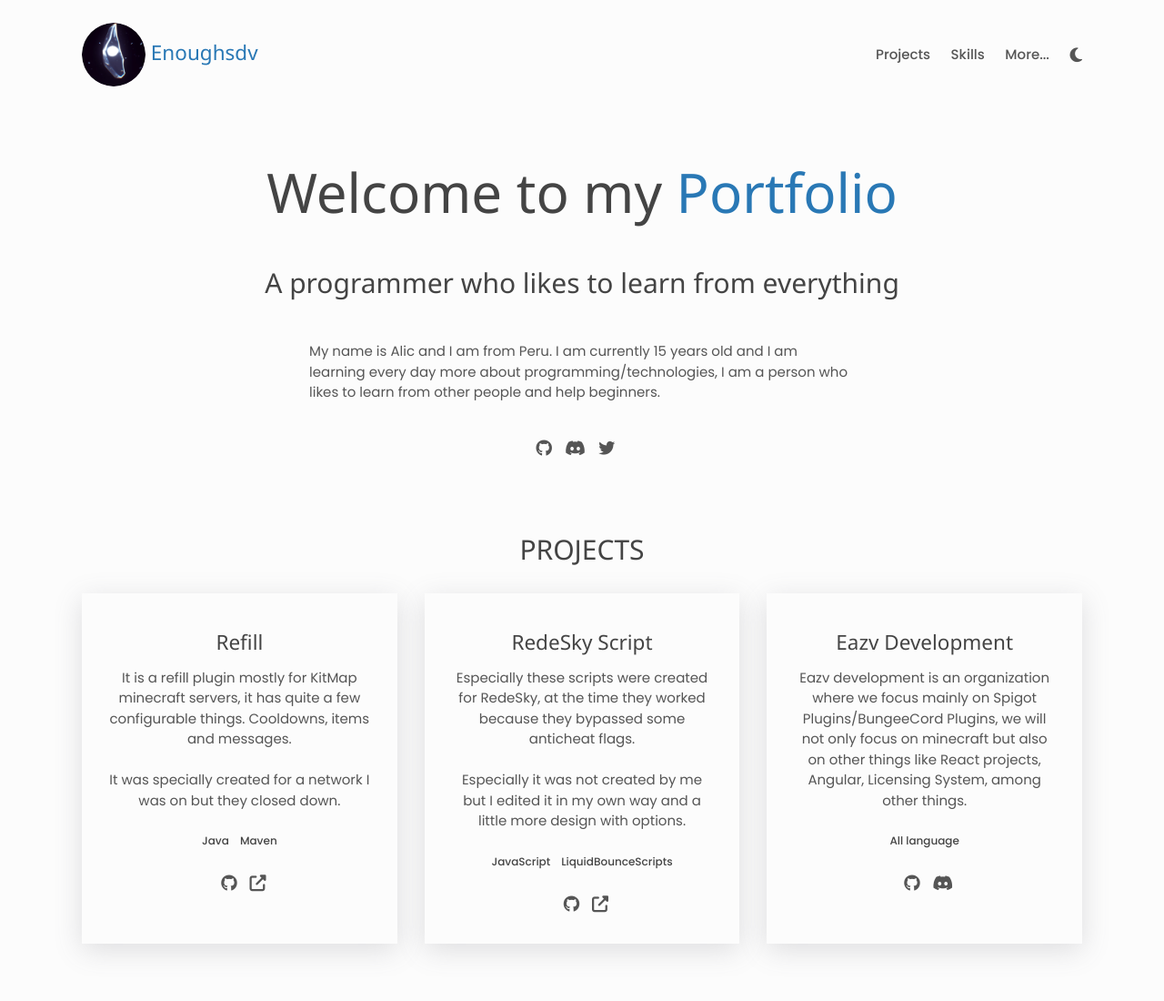
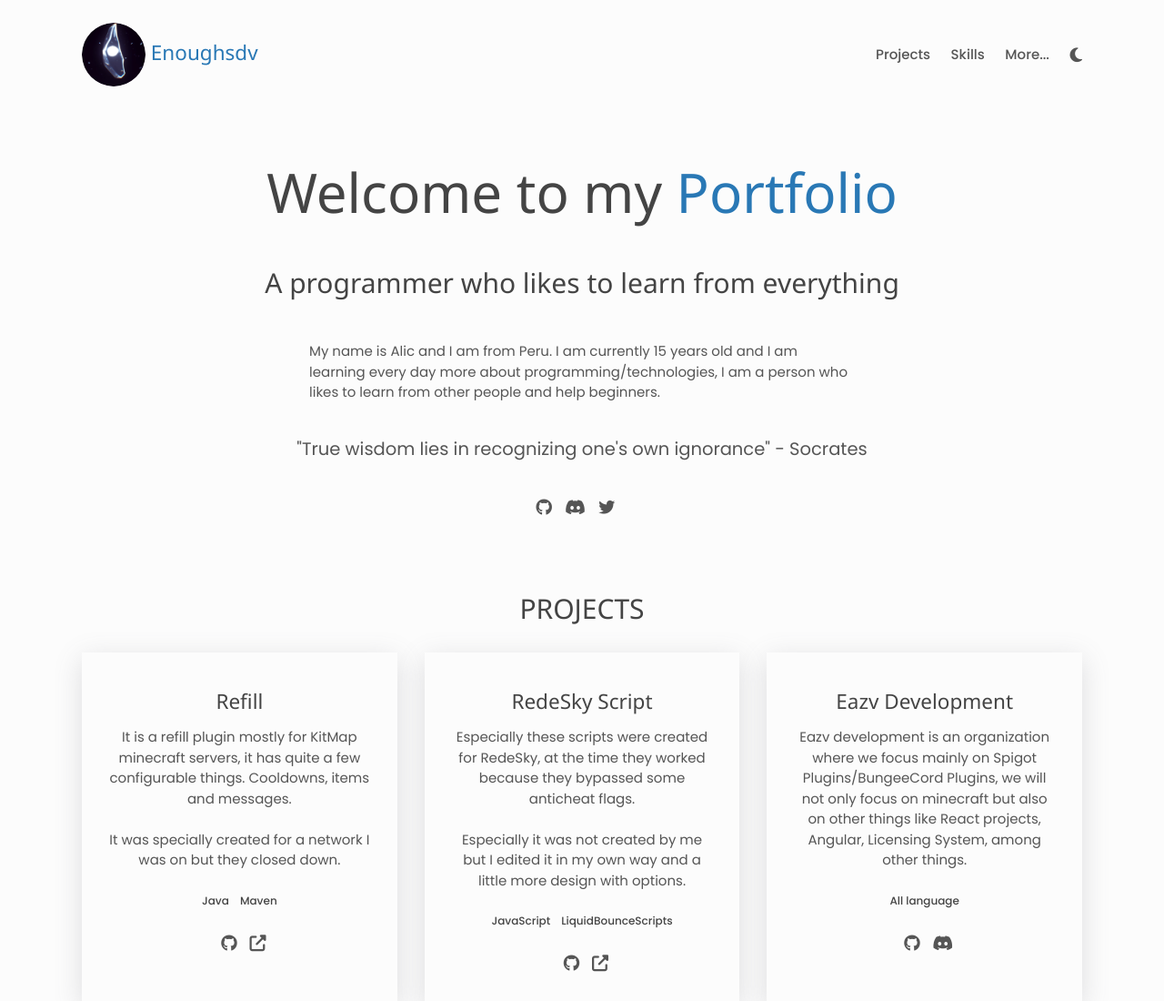
Before and after one commit to Enoughsdv/Enoughsdv.github.io, a plain HTML site: page index.html in a window 1280 px wide. Shown: the top 1100 px of the page at 91% size. Drawn offline with nearby package versions, Linux system fonts and the light colour scheme; a script that the page names is missing.

Commit message:
sentence...

```diff
--- a/index.html
+++ b/index.html
@@ -72,6 +72,10 @@
           My name is Alic and I am from Peru. I am currently 15 years old and I
           am learning every day more about programming/technologies, I am a
           person who likes to learn from other people and help beginners.
+        </p>
+
+        <p class="about__sentence">
+          "True wisdom lies in recognizing one's own ignorance" - Socrates
         </p>
 
         <div class="about__contact center">
--- a/styles.css
+++ b/styles.css
@@ -263,9 +263,15 @@ main {
   max-width: 600px;
 }
 
+.about__sentence {
+  font-size: 1.3rem;
+  max-width: 700px;
+}
+
 .about__desc,
+.about__sentence,
 .about__contact {
-  margin-top: 2.4em;
+  margin-top: 2.4rem;
 }
 
 .about .link--icon {
```
